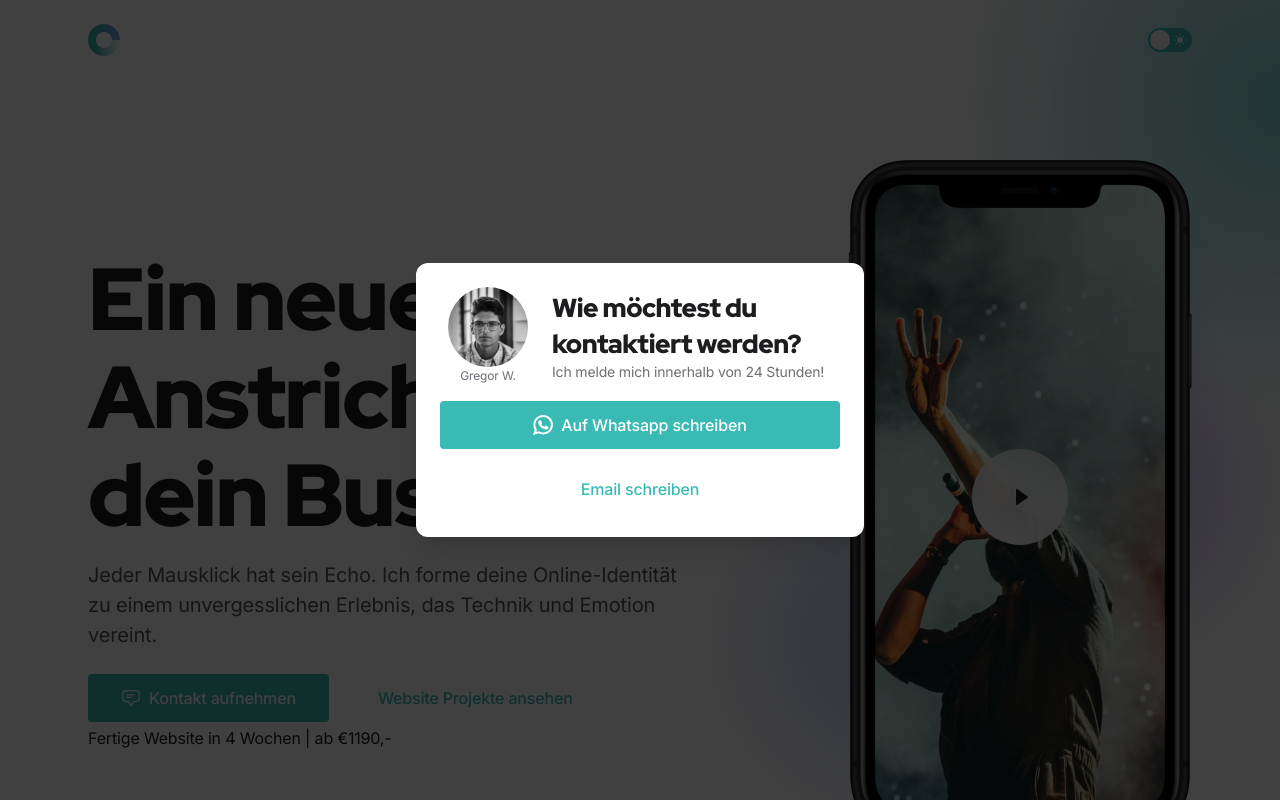
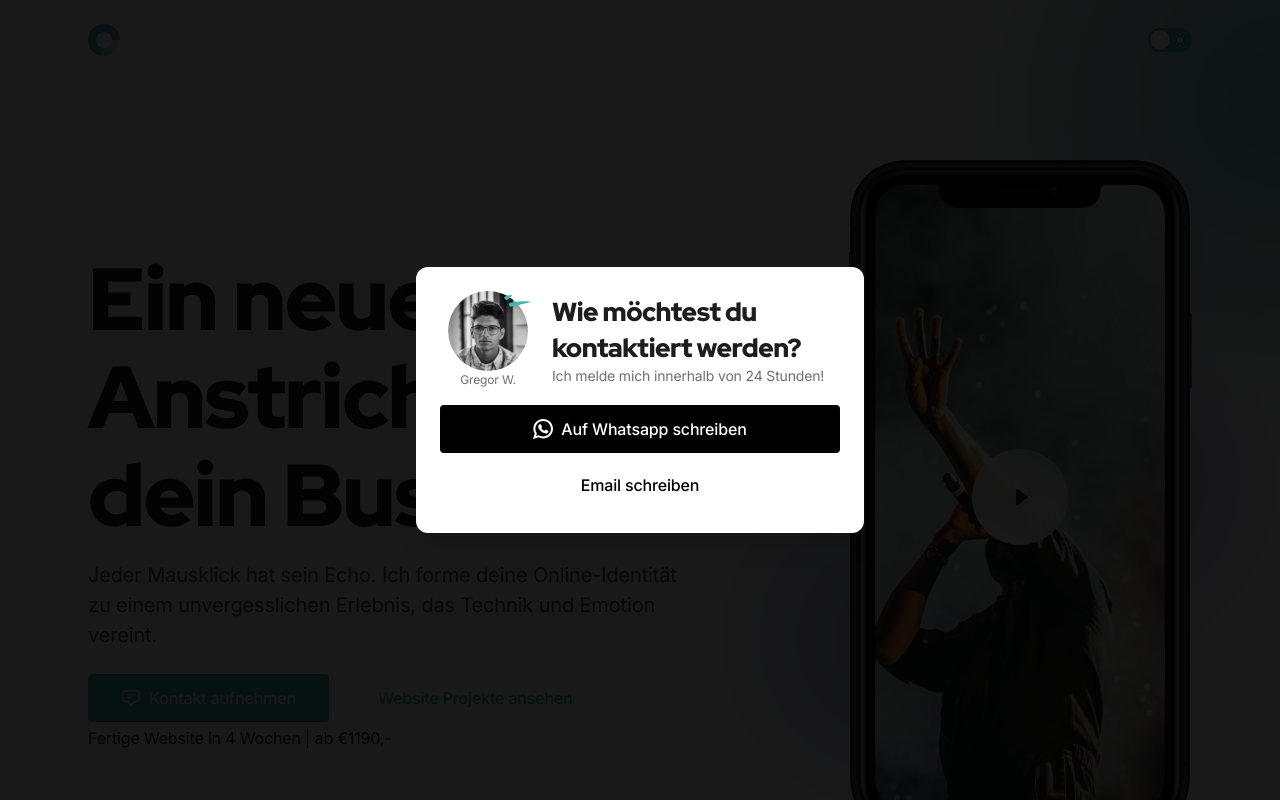
Before and after one commit to grexecution/thegreg-website, a Next.js app: page / in a window 1280 px wide. Both pictures are taken after a click on the button "Kontakt aufnehmen". Shown: the top 800 px of the page. Built offline with nearby package versions, Linux system fonts and the light colour scheme; no server answers.

Commit message:
Contact Button modal adaption

```diff
--- a/components/contactModal.tsx
+++ b/components/contactModal.tsx
@@ -51,7 +51,7 @@ export default function MyModal() {
                         leaveFrom="opacity-100"
                         leaveTo="opacity-0"
                     >
-                        <div className="fixed inset-0 bg-black/75" />
+                        <div className="fixed inset-0 bg-black/90" />
                     </Transition.Child>
 
                     <div className="fixed inset-0 overflow-y-auto">
@@ -68,13 +68,16 @@ export default function MyModal() {
                                 <Dialog.Panel className="w-full max-w-md transform overflow-hidden rounded-xl bg-white p-6 text-left align-middle shadow-xl transition-all">
                                     <div className="flex gap-4 items-center">
                                         <div className="relative flex flex-col w-3/12 items-center">
+                                            <svg className="absolute top-0 left-16 mt-1 -mr-8" width="27" height="12" xmlns="http://www.w3.org/2000/svg">
+                                                <path className="fill-current text-teal-500" d="M2.785 5.334C2.538 5.5-.2 2.944.011 2.646.826 1.483 2.183.836 3.62.5 5.064.158 6.582.117 7.92-.02c.017-.002.098.153.088.166-1.763 2.018-3.223 3.836-5.221 5.188zm3.676 6.519c-.862.184-1.937-3.403-1.07-3.711 3.422-1.22 7.078-1.671 10.728-1.766 3.655-.096 7.304.162 10.866.32.044.002.06.177.018.187-6.938 1.634-13.691 3.504-20.542 4.97z" />
+                                            </svg>
                                             <Image className="rounded-full" src={TestimonialImage01} width={80} height={80} alt="Testimonial 01" />
                                             <p className="text-xs text-gray-500 text-center">
                                                 Gregor W.
                                             </p>
                                         </div>
                                         <div className="w-9/12">
-                                            <h2 className="h2 text-[22px] lg:text-2xl mb-0 font-red-hat-display font-black text-gray-900">
+                                            <h2 className="h2 text-[20px] lg:text-2xl mb-0 font-red-hat-display font-black text-gray-900">
                                                 Wie möchtest du kontaktiert werden?
                                             </h2>
                                             <div className="mt-0">
@@ -86,17 +89,17 @@ export default function MyModal() {
                                     </div>
 
 
-                                    <div className="mt-4 flex flex-col gap-4">
+                                    <div className="mt-4 flex flex-col gap-2">
                                         <button
                                             type="button"
                                             onClick={function(event){ closeModal(); contactWhatsapp()}}
-                                            className="btn w-full text-white bg-teal-500 hover:bg-teal-400 shrink-0 gap-2">
+                                            className="btn w-full text-white bg-black hover:bg-gray-900 shrink-0 gap-2 border-2">
                                             <Image src={WhatsappIcon} width={20} height={20} alt="Whatsapp Icon" />
                                             Auf Whatsapp schreiben
                                         </button>
                                         <button
                                             type="button"
-                                            className="btn text-teal-500 bg-white hover:bg-teal-100 shrink-0 border-teal-500 border-2"
+                                            className="btn text-black bg-white hover:bg-gray-100 shrink-0 border-black border-2 border-inset"
                                             onClick={function(event){ closeModal(); contactMail()}}
                                         >
                                             Email schreiben
```
